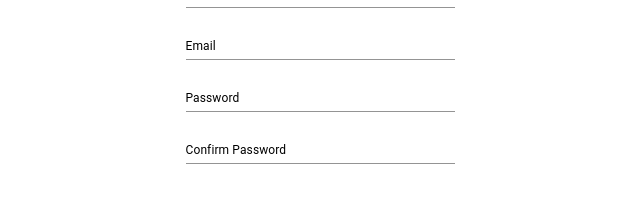
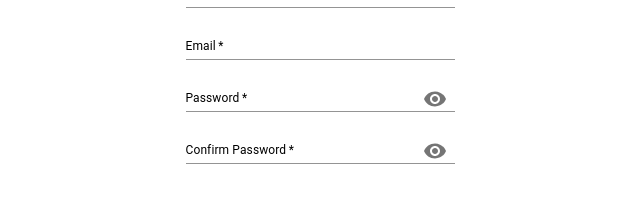
Before and after one commit to busy-birdCAGe/prayer-request-app, a React (Vite) app: page / in a window 1280 px wide. Both pictures are taken after a click on the tab "SIGN UP". Shown: the part 438-662 px from the top of the page, without its empty margins (320-960 px from the left). Built offline with nearby package versions, Linux system fonts and the light colour scheme.

Commit message:
feat: made form fields required, extracted out PasswordField component which can now toggle password visibility

```diff
--- /dev/null
+++ b/src/components/PasswordField.tsx
@@ -0,0 +1,53 @@
+import { VisibilityOff, Visibility } from "@mui/icons-material";
+import { TextField, InputAdornment, IconButton } from "@mui/material";
+import React, { useState } from "react";
+
+interface PasswordFieldProps {
+  label: string;
+  name: string;
+  value: string;
+  // showPassword: boolean;
+  handleInputChange: (event: React.ChangeEvent<HTMLInputElement>) => void;
+  // handleClickShowPassword: () => void;
+
+}
+
+const PasswordField = ({ label, name, value, handleInputChange,}: PasswordFieldProps) => {
+
+  const [showPassword, setShowPassword] = useState(false);
+
+  const handleClickShowPassword = () => setShowPassword((show) => !show);
+
+  const handleMouseDownPassword = (
+    event: React.MouseEvent<HTMLButtonElement>
+  ) => {
+    event.preventDefault();
+  };
+
+  return (
+    <TextField
+      label={label}
+      type={showPassword ? "text" : "password"}
+      name={name}
+      value={value}
+      onChange={handleInputChange}
+      variant="standard"
+      required
+      InputProps={{
+        endAdornment: (
+          <InputAdornment position="end">
+            <IconButton
+              aria-label="toggle password visibility"
+              onClick={handleClickShowPassword}
+              onMouseDown={handleMouseDownPassword}
+            >
+              {showPassword ? <VisibilityOff /> : <Visibility />}
+            </IconButton>
+          </InputAdornment>
+        ),
+      }}
+    />
+  );
+};
+
+export default PasswordField;
--- a/src/pages/authPage/SignInForm.tsx
+++ b/src/pages/authPage/SignInForm.tsx
@@ -2,6 +2,7 @@ import React, { useState } from "react";
 import TextField from "@mui/material/TextField";
 import { Box, Button, useTheme } from "@mui/material";
 import { userService } from "../../services/user";
+import PasswordField from "../../components/PasswordField";
 
 const LogInForm = () => {
   const theme = useTheme();
@@ -30,6 +31,10 @@ const LogInForm = () => {
     }
   };
 
+  // const [showPassword, setShowPassword] = React.useState(false);
+
+  // const handleClickShowPassword = () => setShowPassword((show) => !show);
+
   return (
     <Box
       sx={{
@@ -54,15 +59,15 @@ const LogInForm = () => {
           value={email}
           onChange={handleEmailChange}
           variant="standard"
-          //   required
+          required
         />
-        <TextField
+        <PasswordField
           label="Password"
-          type="password"
+          name="password"
           value={password}
-          onChange={handlePasswordChange}
-          variant="standard"
-          //   required
+          // showPassword={showPassword}
+          handleInputChange={handlePasswordChange}
+          // handleClickShowPassword={handleClickShowPassword}
         />
       </Box>
       <Button
@@ -73,9 +78,9 @@ const LogInForm = () => {
           fontWeight: "bold",
           px: 5,
           py: 1,
-          [theme.breakpoints.down("iphone7")]:{
-            mt:6
-          }
+          [theme.breakpoints.down("iphone7")]: {
+            mt: 6,
+          },
         }}
         color={"secondary"}
         variant={"contained"}
--- a/src/pages/authPage/SignUpForm.tsx
+++ b/src/pages/authPage/SignUpForm.tsx
@@ -1,7 +1,12 @@
-import { Box, Button, TextField, useTheme } from "@mui/material";
+import {
+  Box,
+  Button,
+  TextField,
+  useTheme,
+} from "@mui/material";
 import React, { useState } from "react";
 import { userService } from "../../services/user";
-
+import PasswordField from "../../components/PasswordField";
 
 interface SignUpProps {
   setTab: React.Dispatch<React.SetStateAction<number>>;
@@ -60,6 +65,17 @@ const SignUpForm = (props: SignUpProps) => {
     }
   };
 
+  // const [showPassword, setShowPassword] = useState(false);
+  // const [showConfirmPassword, setShowConfirmPassword] = useState(false);
+
+
+  // const handleClickShowPassword = () => setShowPassword((show) => !show);
+  // const handleClickShowConfirmPassword = () => {
+  //   setShowConfirmPassword((show) => !show);
+  // };
+
+
+
   return (
     <Box
       sx={{
@@ -74,8 +90,8 @@ const SignUpForm = (props: SignUpProps) => {
           display: "flex",
           flexDirection: "column",
           height: 200,
-          "& .MuiInputBase-root":{marginBottom: "10px"},
-          "& .MuiInputBase-root, & .MuiFormLabel-root": { fontSize: "12px" }
+          "& .MuiInputBase-root": { marginBottom: "10px" },
+          "& .MuiInputBase-root, & .MuiFormLabel-root": { fontSize: "12px" },
         }}
       >
         <TextField
@@ -85,7 +101,7 @@ const SignUpForm = (props: SignUpProps) => {
           value={formData.userName}
           onChange={handleInputChange}
           variant="standard"
-          //   required
+          required
         />
         <TextField
           label="Email"
@@ -94,25 +110,24 @@ const SignUpForm = (props: SignUpProps) => {
           value={formData.email}
           onChange={handleInputChange}
           variant="standard"
-          //   required
+          required
         />
-        <TextField
-          label="Password"
-          type="password"
-          name="password"
-          value={formData.password}
-          onChange={handleInputChange}
-          variant="standard"
-          //   required
-        />
-        <TextField
+          <PasswordField
+            label="Password"
+            name="password"
+            value={formData.password}
+            // showPassword={showPassword}
+            handleInputChange={handleInputChange}
+            // handleClickShowPassword={handleClickShowPassword}
+          />
+        <PasswordField
           label="Confirm Password"
-          type="password"
           name="confirmPassword"
           value={formData.confirmPassword}
-          onChange={handleInputChange}
-          variant="standard"
-          //   required
+          // showPassword={showConfirmPassword}
+          handleInputChange={handleInputChange}
+          // handleClickShowPassword={handleClickShowConfirmPassword}
+
         />
       </Box>
       <Button
@@ -123,9 +138,9 @@ const SignUpForm = (props: SignUpProps) => {
           fontWeight: "bold",
           px: 5,
           py: 1,
-          [theme.breakpoints.down("iphone7")]:{
-            mt:6
-          }
+          [theme.breakpoints.down("iphone7")]: {
+            mt: 6,
+          },
         }}
         color={"secondary"}
         variant={"contained"}
```
